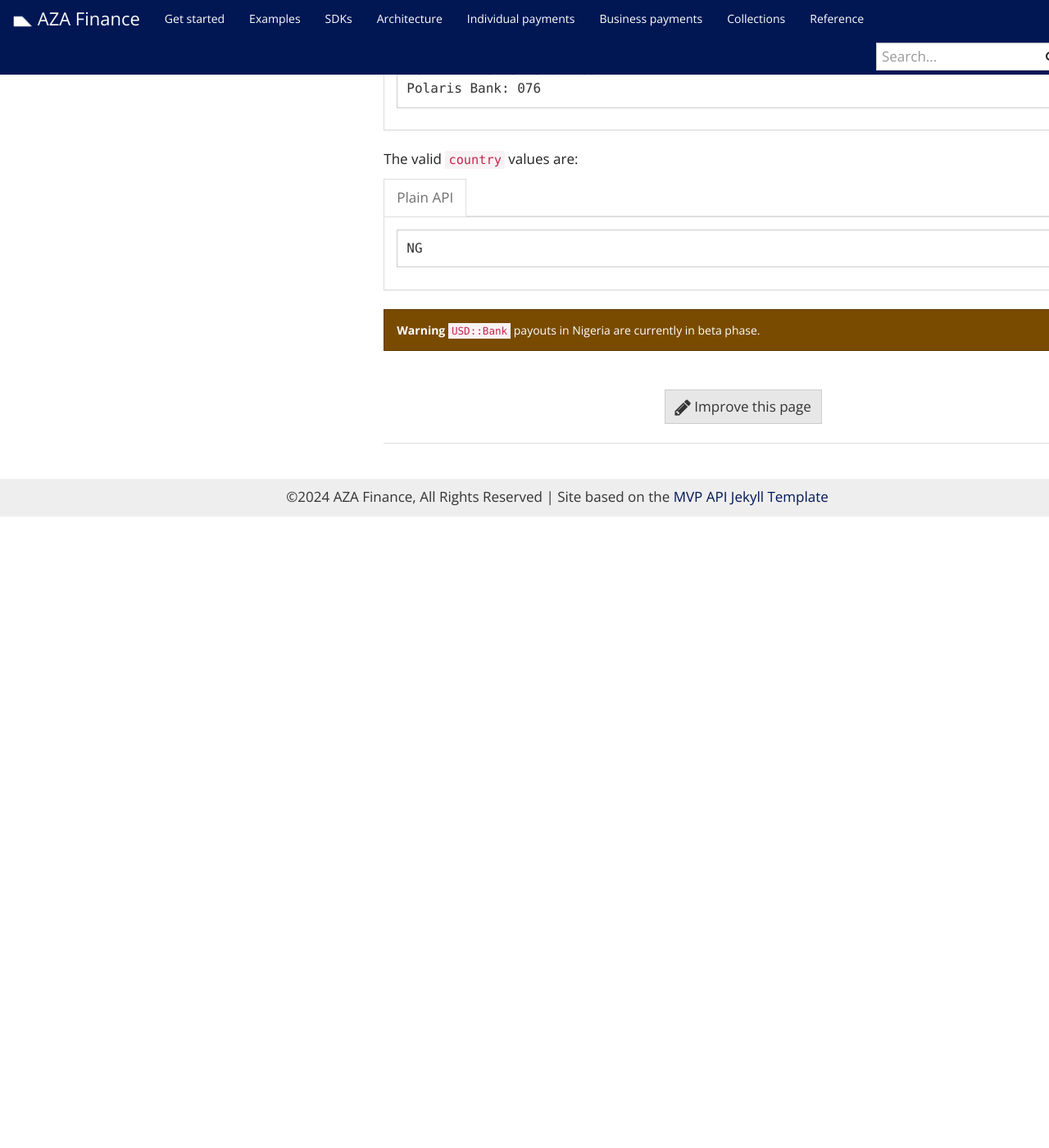
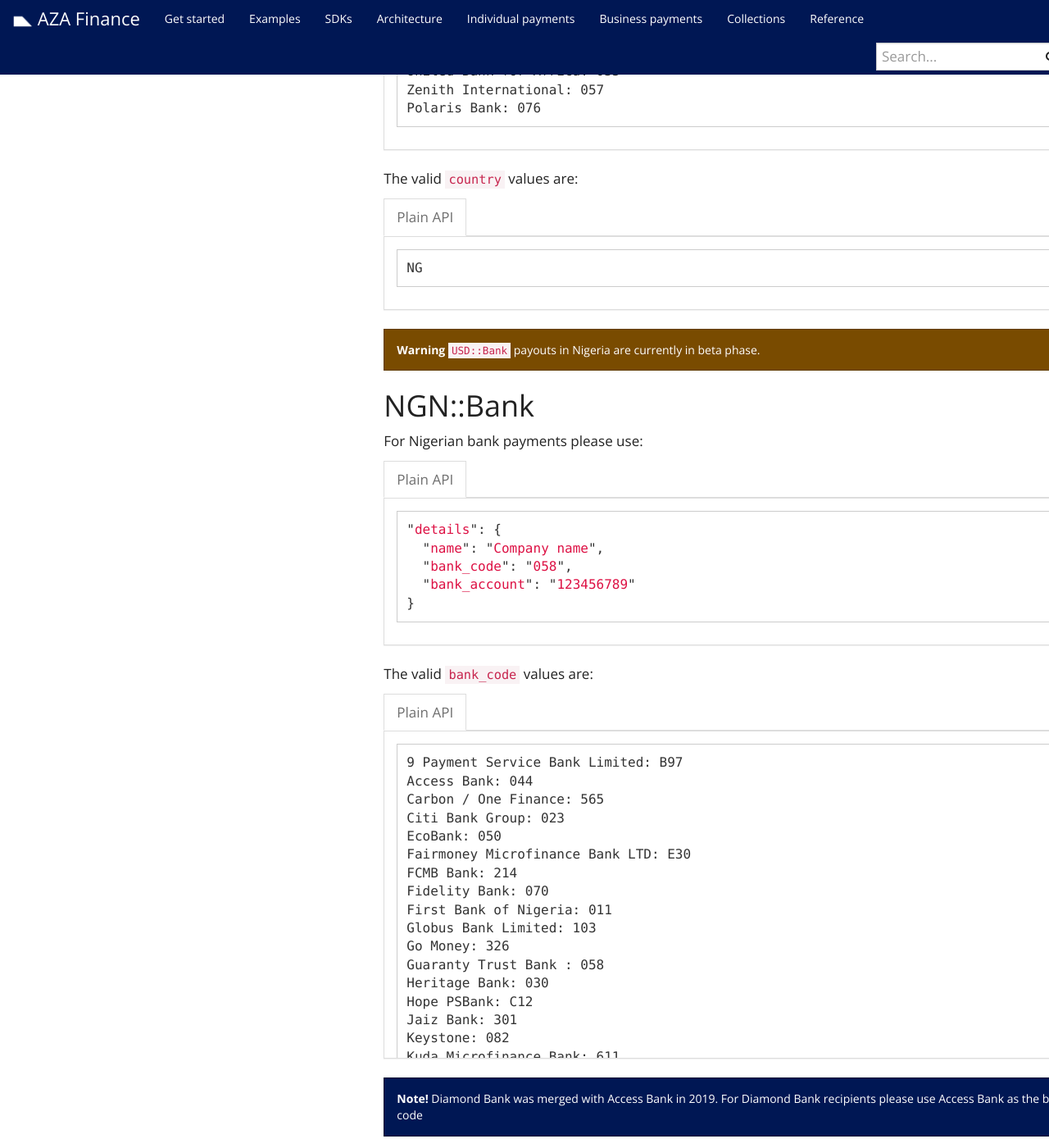
Before and after one commit to transferzero/api-documentation, a Jekyll site: the page built from _docs/business-payments.md, in a window 1280 px wide and 1400 px high, scrolled down 17822 px. Shown: the whole window at 82% size. Built offline with Jekyll 4.4.1, drawn with Linux system fonts in a browser that asks for light colours; nearby versions of some CDN libraries; comment, search, counter and statistics services are not loaded; before the commit the page ends 18452 px from its top, so only the background shows below that; some of the changed text lies outside the part shown.

Commit message:
[BTA-12878] Update with business payouts NGN

````diff
--- a/_docs/business-payments.md
+++ b/_docs/business-payments.md
@@ -454,3 +454,4 @@
 # Nigeria
 
 {% include corridors/usd-bank.md recipient_type='business' %}
+{% include corridors/ngn-bank.md recipient_type='business' %}
--- /dev/null
+++ b/_includes/corridors/ngn-bank.md
@@ -0,0 +1,67 @@
+{% include corridors/recipient_name.md %}
+
+## NGN::Bank
+
+For Nigerian bank payments please use:
+
+{% capture data-raw %}
+```javascript
+"details": {
+  {{ recipient_name }},
+  "bank_code": "058",
+  "bank_account": "123456789"
+}
+```
+{% endcapture %}
+
+{% include language-tabbar.html prefix="usd-bank-details" raw=data-raw %}
+
+The valid `bank_code` values are:
+
+{% capture data-raw %}
+```
+9 Payment Service Bank Limited: B97
+Access Bank: 044
+Carbon / One Finance: 565
+Citi Bank Group: 023
+EcoBank: 050
+Fairmoney Microfinance Bank LTD: E30
+FCMB Bank: 214
+Fidelity Bank: 070
+First Bank of Nigeria: 011
+Globus Bank Limited: 103
+Go Money: 326
+Guaranty Trust Bank : 058
+Heritage Bank: 030
+Hope PSBank: C12
+Jaiz Bank: 301
+Keystone: 082
+Kuda Microfinance Bank: 611
+Lotus Bank Limited: 303
+Moneymaster Payment Service Bank Limited: D86
+Moniepoint Microfinance Bank: 993
+Opay: 305
+Palmpay: B54
+Parallex Bank Limited: 104
+Polaris Bank: 076
+Providus Bank: 101
+Stanbic IBTC Bank: 039
+Standard Chartered Bank PLC: 068
+Sterling bank: 232
+Suntrust Bank: 100
+Taj Bank Limited, 76: 302
+Titan Trust Bank Limited: 102
+Union Bank: 032
+United Bank for Africa: 033
+Unity Bank: 215
+VFD Microfinance Bank: 566
+Wema Bank: 035
+Zenith International: 057
+```
+{% endcapture %}
+
+{% include language-tabbar.html prefix="ngn-bank-details" raw=data-raw %}
+
+<div class="alert alert-info" markdown="1">
+**Note!** Diamond Bank was merged with Access Bank in 2019. For Diamond Bank recipients please use Access Bank as the bank code
+</div>
````
